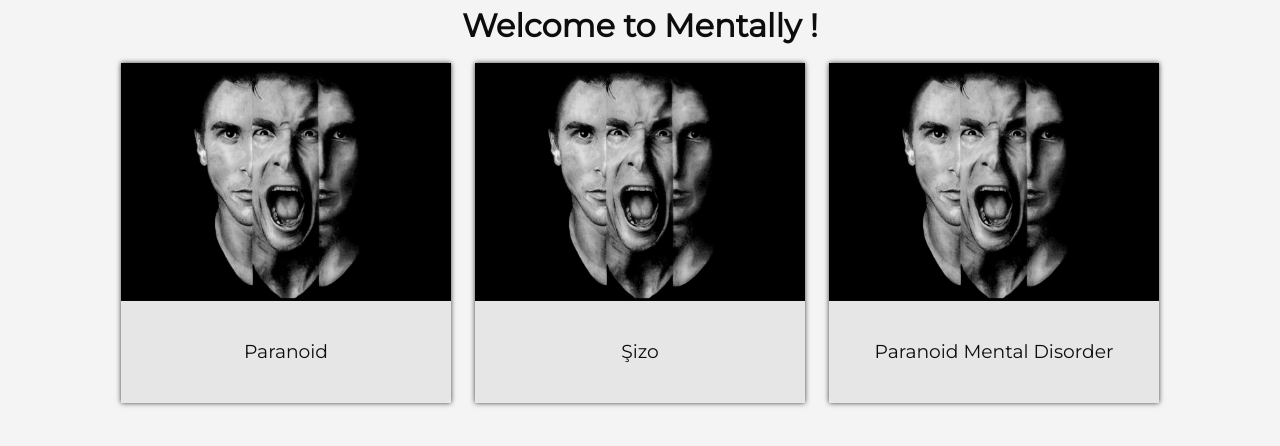
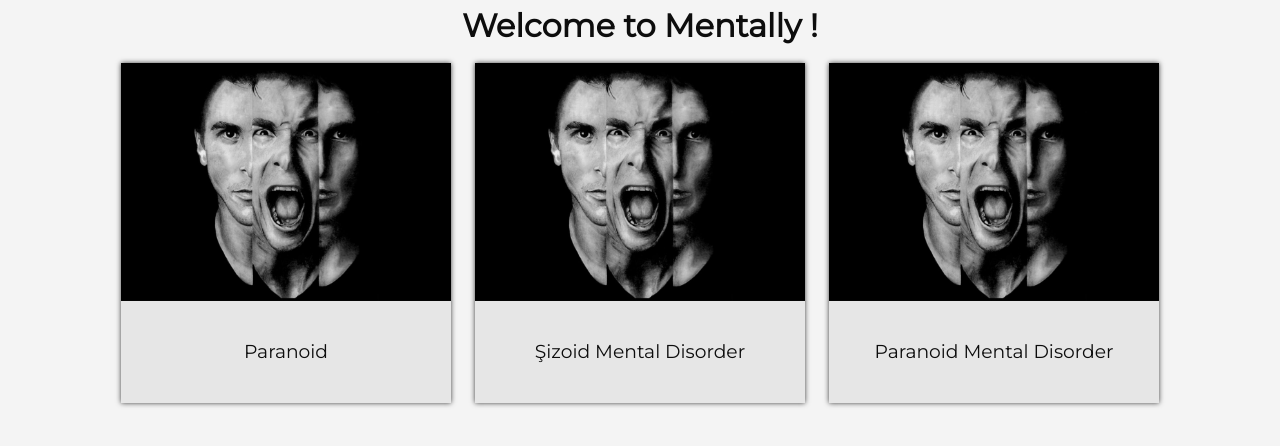
Before and after one commit to gngrozturk/Mentally, a Next.js app: page / in a window 1280 px wide. Shown: the top 446 px of the page. Built offline with nearby package versions, Linux system fonts and the light colour scheme.

Commit message:
url fixed

```diff
--- a/components/card.js
+++ b/components/card.js
@@ -1,9 +1,8 @@
-import React, { useState } from "react";
 import Image from "next/image";
 import styles from "../styles/card.module.scss";
 import Link from "next/link";
 
-function Card({ title, src ,id}) {
+function Card({ title, src ,name}) {
   const slug = (title) => {
     let slug = title.toLowerCase();
     slug = slug.replaceAll(/ı/gi, "i");
@@ -20,7 +19,7 @@ function Card({ title, src ,id}) {
   };
 
   return (
-    <Link href="/disorders/[id]" as={`/disorders/${id}`}>
+    <Link href="/disorders/[name]" as={`/disorders/${slug(name)}`}>
       <a>
         <div className={styles.container}>
           <div className={styles.imgContainer}>
--- a/data.js
+++ b/data.js
@@ -9,7 +9,7 @@ export const disorders = [
   },
   {
     id: 2,
-    name: "Şizo",
+    name: "Şizoid Mental Disorder",
     questions: [
       "The sinister plot to cheat the widow was uncovered by the police.",
       "When the bank guard spied the sinister-looking customer, he drew his gun.",
--- a/pages/index.js
+++ b/pages/index.js
@@ -2,7 +2,6 @@ import styles from "../styles/index.module.scss";
 import Card from "../components/card";
 import Layout from "../components/layout";
 import { disorders } from "../data";
-import Link from "next/link";
 
 export async function getStaticProps() {
   return {
@@ -22,7 +21,7 @@ export default function Home({ disorderList }) {
           <Card
             title={disorder.name}
             src="/Paranoid.jpg"
-            id={disorder.id}
+            name={disorder.name}
             key={disorder.id}
           />
         ))}
```
Also changed, not shown: pages/disorders/[name].js (renamed from pages/disorders/[id].js, +19 -2 lines).
